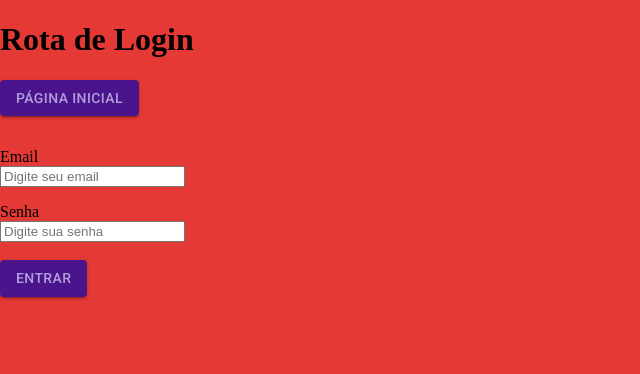
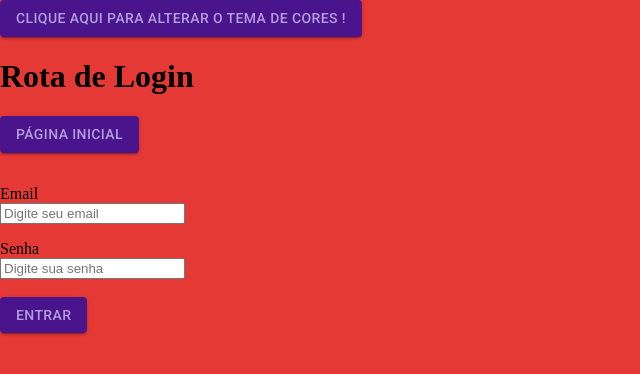
Before and after one commit to ocsoares/Aprendendo-ReactJS, a React (Vite) app: page /login in a window 1280 px wide. Shown: the top 374 px of the page, without its empty margins (0-640 px from the left). Built offline with nearby package versions, Linux system fonts and the light colour scheme.

Commit message:
feat: add toggle theme button to Login route

```diff
--- a/src/app/pages/login/Login.tsx
+++ b/src/app/pages/login/Login.tsx
@@ -2,6 +2,8 @@ import { useState } from "react";
 import { useNavigate } from "react-router-dom";
 import { InputLogin } from "./components/InputLogin";
 import { ButtonLogin } from "./components/ButtonLogin";
+import { Button } from "../../shared/components/Button";
+import { useAppTheme } from "../../shared/hooks/UseAppTheme";
 
 export const Login = () => {
   const [email, setEmail] = useState("");
@@ -20,8 +22,15 @@ export const Login = () => {
     console.log("Valor FINAL do Password:", password);
   };
 
+  const { toggleTheme } = useAppTheme();
+
   return (
     <div>
+      <Button
+        text="Clique aqui para ALTERAR o Tema de Cores !"
+        onClick={toggleTheme}
+      ></Button>
+
       <h1>Rota de Login</h1>
 
       <ButtonLogin text="Página inicial" onClick={handleClick} />
```
